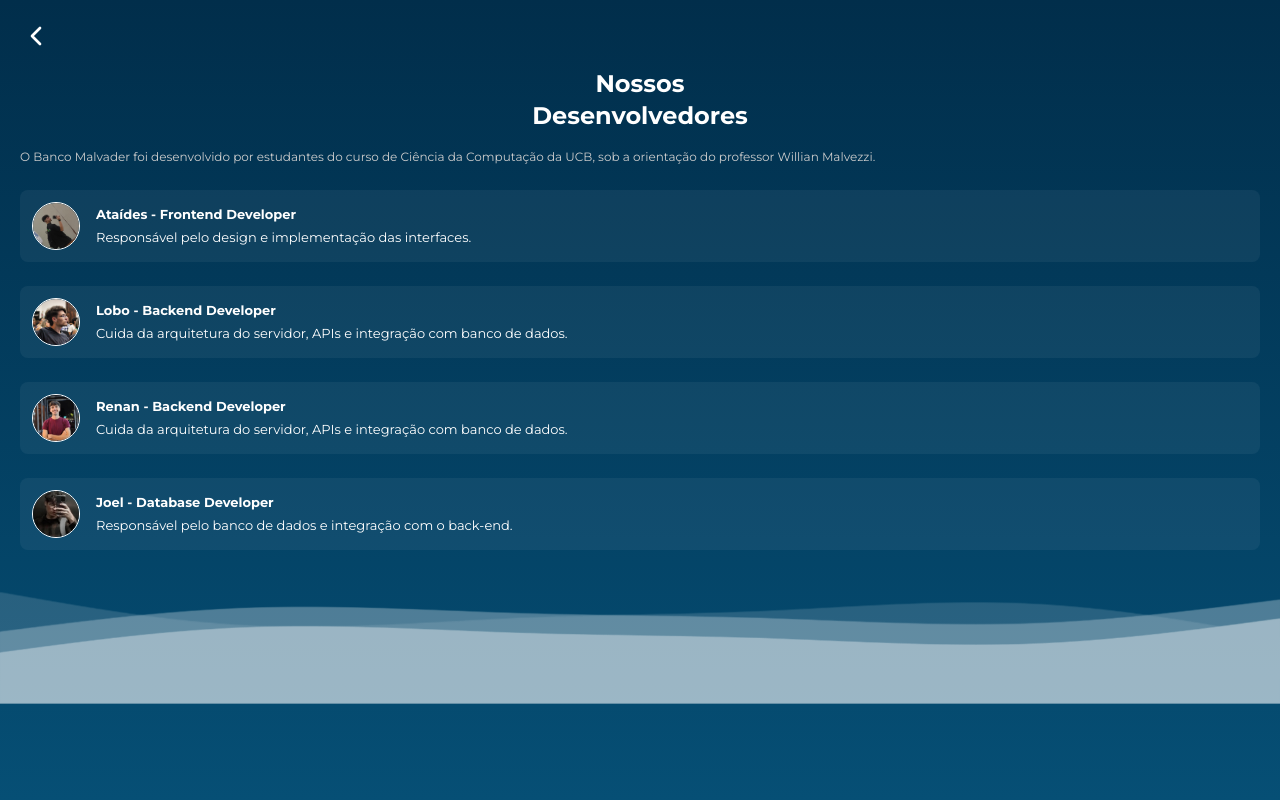
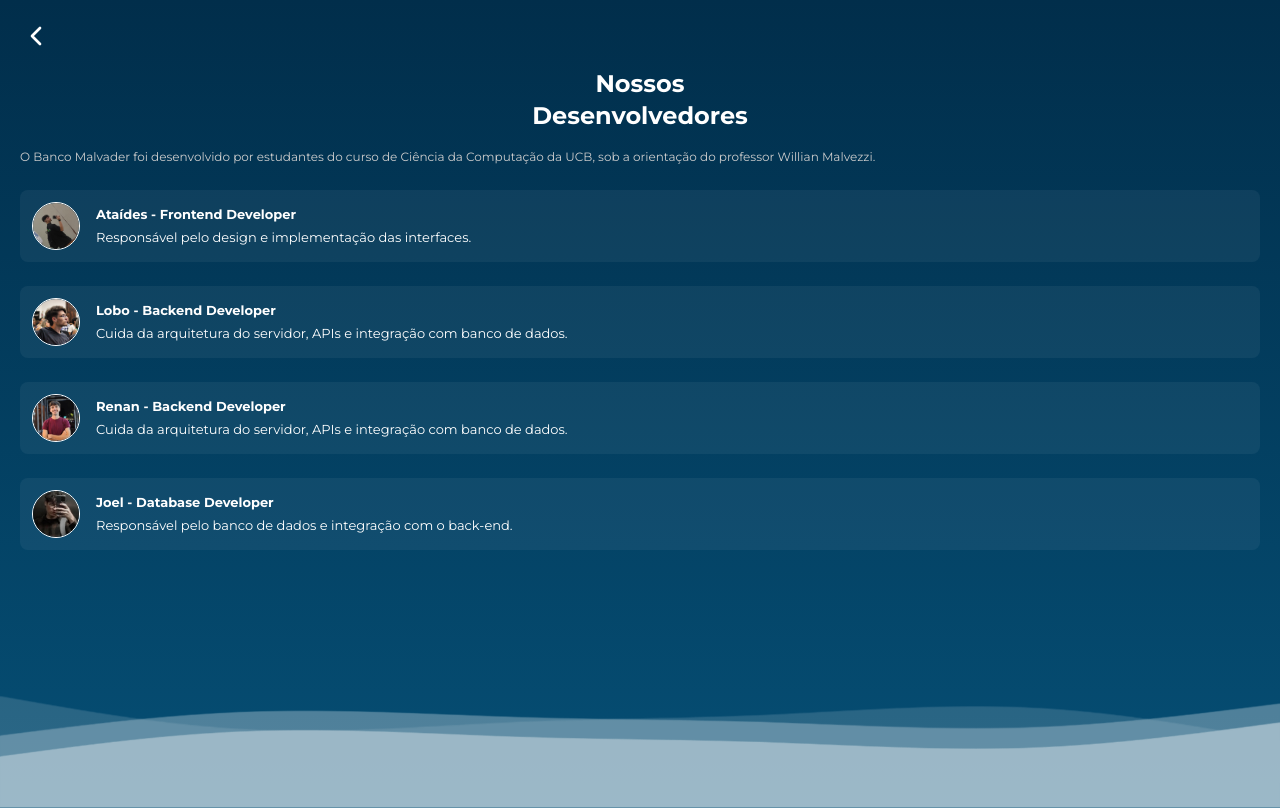
Before and after one commit to LeonardoAtaides/Banco-Malvader, a Next.js app: page /Cliente/Devs in a window 1280 px wide. Built offline with nearby package versions, Linux system fonts and the light colour scheme.

Commit message:
Update page.tsx

```diff
--- a/src/app/Cliente/Devs/page.tsx
+++ b/src/app/Cliente/Devs/page.tsx
@@ -103,7 +103,7 @@ const DevsPage: React.FC = () => {
 
     </div>
     {/*waves*/ }
-    <div className="w-full pt-2 flex justify-center ">
+    <div className="w-full pt-28 flex justify-center ">
         <img
         src="/assets/Wave_white.png"
         alt="wave"
```
